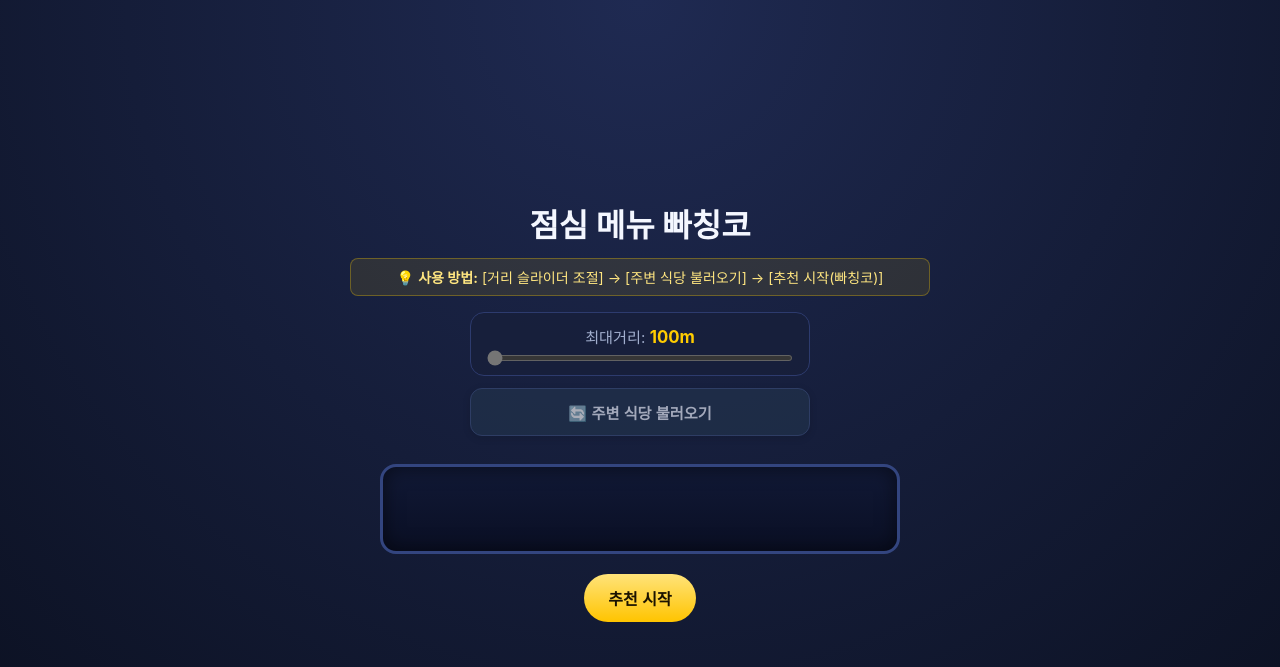
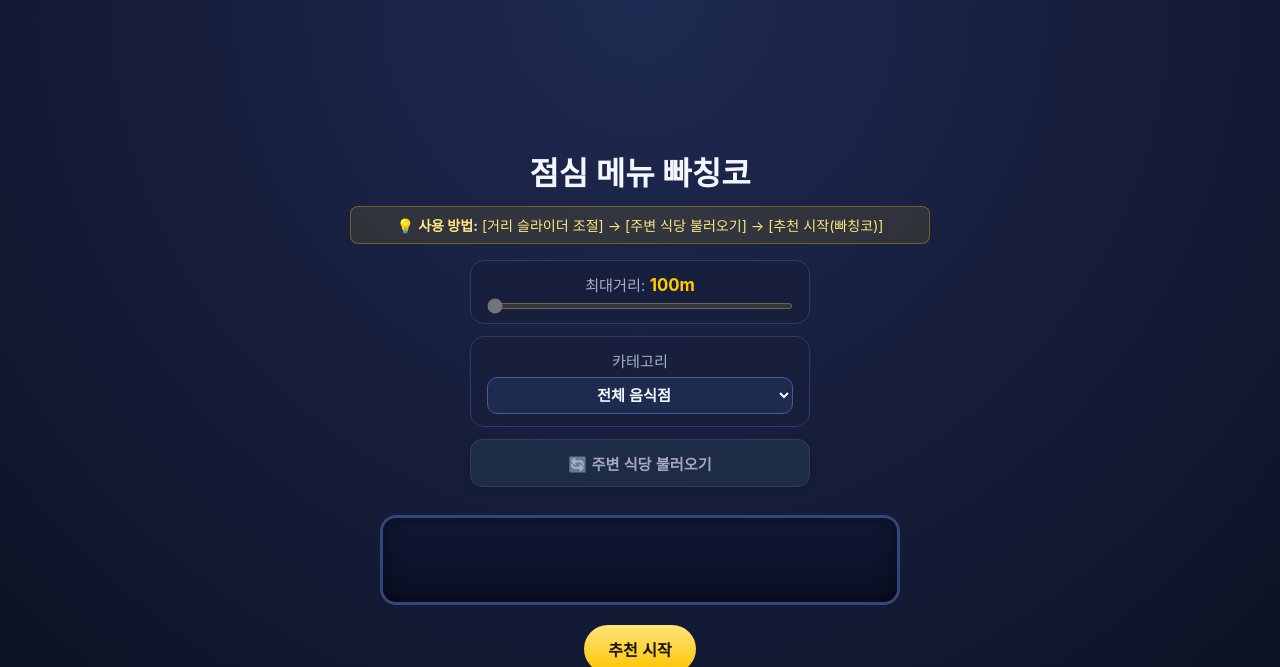
Before and after one commit to ypMarkJo/lunch_slotmachine, a Flask app: page / in a window 1280 px wide. Shown: the top 667 px of the page. Run offline with Flask 3, Linux system fonts and the light colour scheme; data that the repository does not hold is empty.

Commit message:
feat: Add Category Filter (ALL/한식/양식/일식/중식/분식/패스트푸드/카페)

```diff
--- a/data/kakao_places.py
+++ b/data/kakao_places.py
@@ -123,6 +123,7 @@ def fetch_nearby_restaurants(
                         "id": place_id,
                         "name": place.get("place_name", "이름없음"),
                         "category": category_leaf,
+                        "category_name": category_name,
                         "area": place.get("address_name") or place.get("road_address_name") or "주소정보없음",
                         "distance_m": dist_from_center,
                         "phone": place.get("phone", ""),
--- a/static/style.css
+++ b/static/style.css
@@ -128,6 +128,36 @@ h1 {
   height: 6px;
 }
 
+.category-control {
+  display: flex;
+  flex-direction: column;
+  align-items: center;
+  gap: 6px;
+  background: rgba(23, 31, 58, 0.7);
+  padding: 12px 16px;
+  border-radius: 14px;
+  border: 1px solid #2d3b6e;
+}
+
+.category-label {
+  color: var(--muted);
+  font-size: 0.95rem;
+}
+
+.category-select {
+  border: 1px solid #455a9b;
+  border-radius: 10px;
+  padding: 8px 12px;
+  color: var(--text);
+  background: #1d2b4f;
+  font-size: 0.95rem;
+  font-weight: 600;
+  width: 100%;
+  text-align: center;
+  cursor: pointer;
+  outline: none;
+}
+
 .machine {
   margin: 28px auto 20px;
   width: min(520px, 90vw);
--- a/templates/index.html
+++ b/templates/index.html
@@ -14,6 +14,19 @@
         <div class="radius-control">
           <label class="radius-label" for="radiusRange">최대거리: <span id="radiusValue">100m</span></label>
           <input id="radiusRange" type="range" min="0.1" max="5.0" step="0.1" value="0.1" class="radius-slider" />
+        </div>
+        <div class="category-control">
+          <label class="category-label" for="categorySelect">카테고리</label>
+          <select id="categorySelect" class="category-select">
+            <option value="ALL">전체 음식점</option>
+            <option value="한식">한식 🍚</option>
+            <option value="양식">양식 🍝</option>
+            <option value="일식">일식 🍣</option>
+            <option value="중식">중식 🥟</option>
+            <option value="분식">분식 떡볶이</option>
+            <option value="패스트푸드">패스트푸드 🍔</option>
+            <option value="카페">카페/디저트 ☕</option>
+          </select>
         </div>
         <button id="reloadBtn" class="control-btn secondary" type="button">🔄 주변 식당 불러오기</button>
       </section>
```
Also changed, not shown: static/app.js (+30 -1 lines), 2 other files.
